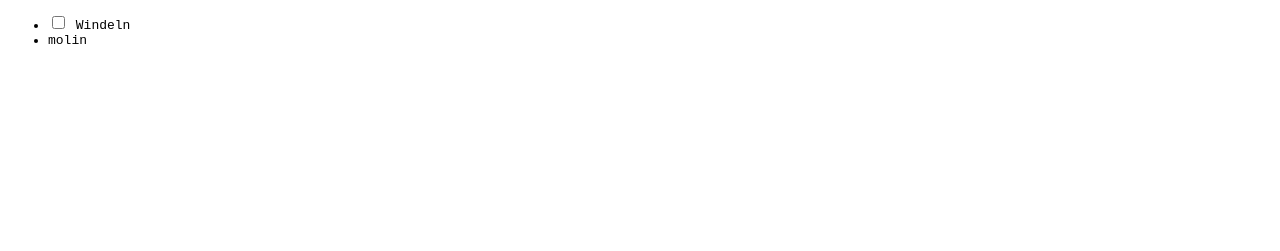
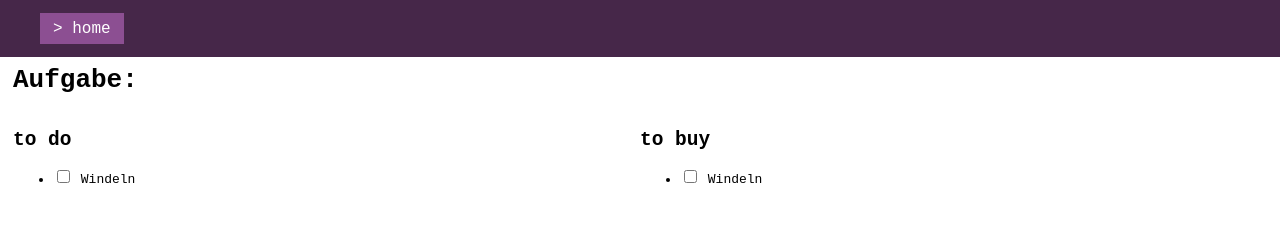
Before and after one commit to develowlper/kleinz, a website: page docs/todo.html in a window 1280 px wide. Drawn offline with Linux system fonts and the light colour scheme.

Commit message:
feat: navbar

```diff
--- a/docs/index.css
+++ b/docs/index.css
@@ -4,18 +4,69 @@
 
 :root {
   --heart-color: pink;
-  --heart-size: 13vh;
+  --heart-size: calc(17vh / 4 * 8);
+  --primary-color: #462749;
+  --primary-color-light: #8c4f92;
+  --secondary-color: #77b6ea;
+  --primary-text: white;
   font-family: monospace;
 }
 
-.content {
+nav li {
+  color: var(--primary-text);
+  list-style: none;
+  text-decoration: none;
+  padding: 0.5rem 1rem;
+  border-color: var(--primary-text);
+  border-width: 1px;
+  border-color: var(--primary-text);
+  /* box-shadow: 0.25rem 0.25rem var(--secondary-color); */
+  background-color: var(--primary-color-light);
+}
+
+nav li:hover {
+  box-shadow: 0.25rem 0.25rem var(--secondary-color);
+  color: var(--secondary-color);
+}
+
+nav {
+  z-index: 1;
+  position: fixed;
+  width: 100vw;
+  top: 0;
+  left: 0;
+  background-color: var(--primary-color);
+  color: var(--primary-text);
+}
+
+nav a {
+  text-decoration: none;
+  font-size: large;
+  color: inherit;
+}
+
+nav ul {
+  display: flex;
+}
+
+nav,
+:visited {
+  color: inherit;
+  text-decoration: none;
+}
+
+.content-container {
+  padding: 48px 1rem;
   position: absolute;
-  padding: 0px 8px;
   top: 0;
   left: 0;
   width: 100vw;
+}
+
+.content {
   display: flex;
   justify-content: center;
+  min-width: 500px;
 }
 
 .back {
@@ -82,3 +133,9 @@
     transform: scale(0.6) rotate(-40deg);
   }
 }
+
+.list {
+  display: grid;
+  grid-template-columns: auto auto;
+  grid-row-gap: 1rem;
+}
--- a/docs/todo.html
+++ b/docs/todo.html
@@ -5,17 +5,39 @@
     <meta name="viewport" content="width=device-width, initial-scale=1.0" />
     <meta http-equiv="X-UA-Compatible" content="ie=edge" />
     <link rel="stylesheet" href="index.css" />
-    <link rel="shortcut icon" type="image/x-icon" href="favicon.ico">
+    <link rel="shortcut icon" type="image/x-icon" href="favicon.ico" />
     <title>kleinz</title>
   </head>
   <body>
+    <nav>
       <ul>
-          <li>
+        <li>
+          <a href="/">> home</a>
+        </li>
+      </ul>
+    </nav>
+    <div class="content-container">
+      <h1>Aufgabe:</h1>
+      <div class="list">
+        <div>
+          <h2>to do</h2>
+          <ul>
+            <li>
               <input id="windeln" type="checkbox" />
               <label html-for="windeln">Windeln</label>
-          </li>
-
-          <li>molin</li>
-      </ul>
+            </li>
+          </ul>
+        </div>
+        <div>
+          <h2>to buy</h2>
+          <ul>
+            <li>
+              <input id="windeln" type="checkbox" />
+              <label html-for="windeln">Windeln</label>
+            </li>
+          </ul>
+        </div>
+      </div>
+    </div>
   </body>
 </html>
--- a/package.json
+++ b/package.json
@@ -25,7 +25,7 @@
   "homepage": "https://github.com/codesandbox-app/static-template#readme",
   "devDependencies": {
     "prettier": "^2.4.1",
-    "serve": "^11.2.0",
-    "standard-version": "^9.3.1"
+    "serve": "^12.0.1",
+    "standard-version": "^9.3.2"
   }
 }
```
Also changed, not shown: docs/index.html (+21 -30 lines), 1 other file.
